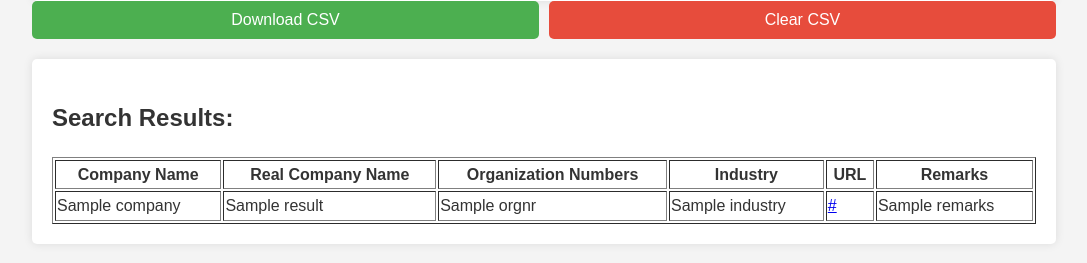
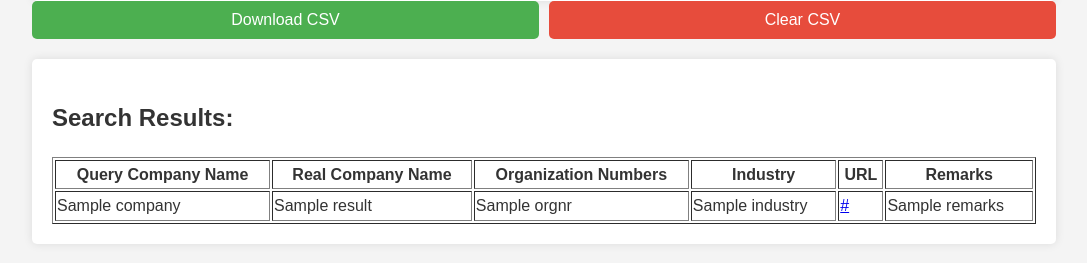
Before and after one commit to Akatsuki-Ryu/companyinfobot, a Flask app: template templates/index.html in a window 1280 px wide. Shown: the part 381-644 px from the top of the page, without its empty margins (96-1183 px from the left). Run offline with Flask 2, Linux system fonts and the light colour scheme; the template is opened without the code that fills it: most values are stand-ins (such as "Sample title", 1, 10 or a date in 2020).

Commit message:
opt query company name wording

```diff
--- a/main.py
+++ b/main.py
@@ -75,7 +75,7 @@ def index():
                 industry = search_results[0].get('abv_hgrupp', 'Not found')
                 url = formulate_url(orgnr)
                 if company != real_company_name:
-                    results.append({"remarks": "company name mismatch", "company": company, "real_company_name": real_company_name, "orgnrs": [orgnr], "industry": industry, "url": url})
+                    results.append({"remarks": "check company name", "company": company, "real_company_name": real_company_name, "orgnrs": [orgnr], "industry": industry, "url": url})
                 else:
                     results.append({"remarks": "", "company": company,"real_company_name": real_company_name, "orgnrs": [orgnr], "industry": industry, "url": url})
                 #write the results to a csv file, appending the results to the csv file
@@ -90,7 +90,7 @@ def index():
                     writer = csv.writer(f)
                     # if the file is empty, write the header
                     if f.tell() == 0:
-                        writer.writerow(["Company Name", "Real Company Name", "Organization Number", "Industry", "URL", "Remarks"])
+                        writer.writerow(["Query Company Name", "Real Company Name", "Organization Number", "Industry", "URL", "Remarks"])
                     for result in results:
                         writer.writerow([result["company"], result["real_company_name"], result["orgnrs"][0], result["industry"], result["url"], result.get("remarks", "")])
             else:
--- a/templates/index.html
+++ b/templates/index.html
@@ -64,7 +64,7 @@
 
                 <table border="1" style="width: 100%;">
                     <tr>
-                        <th>Company Name</th>
+                        <th>Query Company Name</th>
                         <th>Real Company Name</th>
                         <th>Organization Numbers</th>
                         <th>Industry</th>
```
